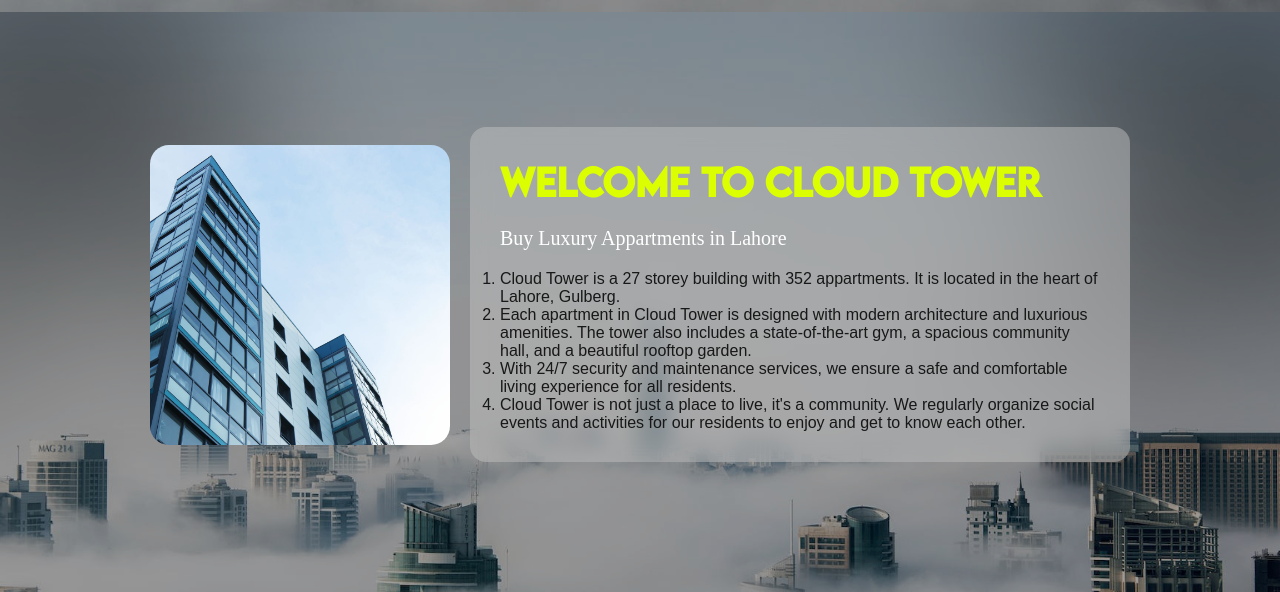
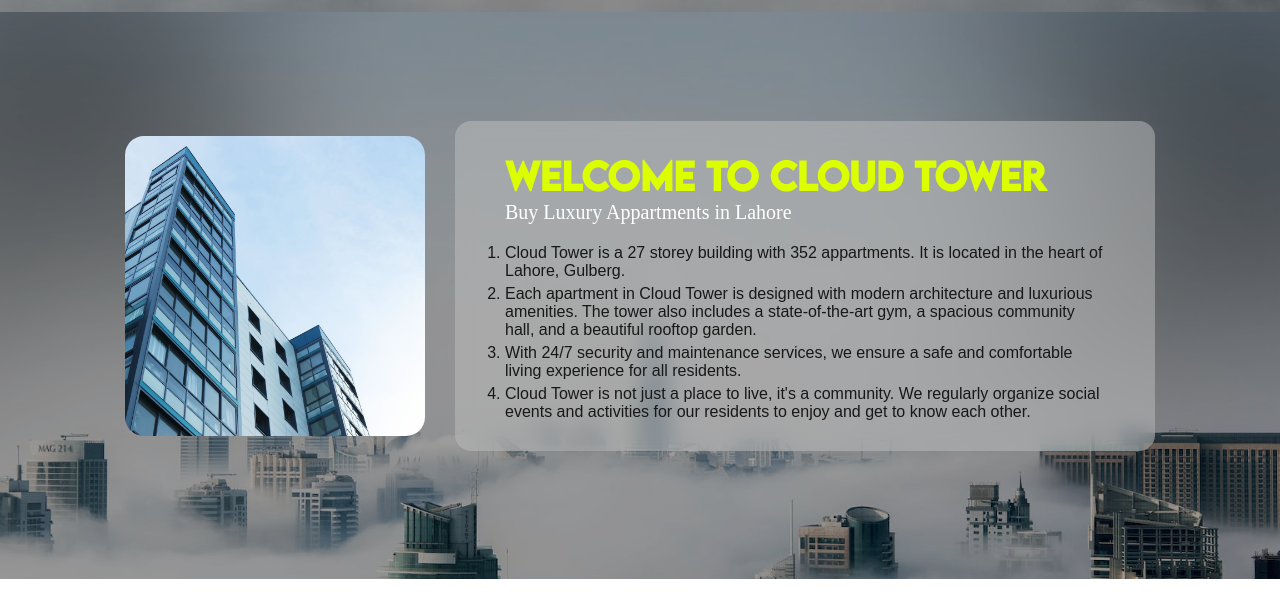
Before and after one commit to theajmalrazaq/Cloudtower, a plain HTML site: page index.html in a window 1280 px wide. Shown: the part 788-1380 px from the top of the page. Drawn offline with Linux system fonts and the light colour scheme; a web font is replaced by a local one.

Commit message:
Fix margin and padding in welcome container

```diff
--- a/index.html
+++ b/index.html
@@ -64,8 +64,8 @@
 <div class="welcome_container">
 <div class="welcome_container_upper"><img src="pexels-expect-best-323705.jpg" alt="" height="300px" class="welcome_image"></div>
 <div class="welcome_container_lower">
-<h1>Welcome to Cloud Tower</h1>
-<p class="welcome_sub_heading">Buy Luxury Appartments in Lahore</p>
+    <div class="welcome_head"><h1>Welcome to Cloud Tower</h1>
+<p class="welcome_sub_heading">Buy Luxury Appartments in Lahore</p></div>
 <div class="welcome_about">
     <ul>
         <li>Cloud Tower is a 27 storey building with 352 appartments. It is located in the heart of Lahore, Gulberg.<li>Each apartment in Cloud Tower is designed with modern architecture and luxurious amenities. The tower also includes a state-of-the-art gym, a spacious community hall, and a beautiful rooftop garden.</li>
--- a/style.css
+++ b/style.css
@@ -122,7 +122,7 @@ h4{
     cursor: pointer;
 }
 .section{
-   margin: 130px 15px;
+   margin: 128px 15px;
    display: flex;
    justify-content: center;
    align-items: center;
@@ -160,18 +160,19 @@ h4{
     justify-content: center;
     flex-wrap: wrap;
     align-items: center;
-    gap: 20px;
+    gap: 30px;
 }
 .welcome_container_lower{
     background-color: rgba(191, 191, 191, 0.5);
     backdrop-filter: blur(10px);
-    padding: 30px;
+    padding: 30px 50px;
     border-radius: 16px;
     width: 600px;
     display: flex;
+    gap: 20px;
     flex-direction: column;
     justify-content: center;
-    gap: 20px;
+
 }
 .welcome_container_upper{
     display: flex;
@@ -179,14 +180,14 @@ h4{
     align-items: center;
     justify-content: flex-start;
 }
-.welcome_container_lower > h1{
+.welcome_head > h1{
 
     font-family: LemonMilk;
     color:#DBFF00;
     font-size: 2.3rem;
 
 }
-.welcome_container_lower > .welcome_sub_heading{
+.welcome_head > .welcome_sub_heading{
     font-family: "SamsungSharpSans";
     font-weight: 100;
     font-size: 20px;
@@ -207,4 +208,7 @@ h4{
 }
 .welcome_about > ul{
    list-style-type: decimal;
+   display: flex;
+   flex-direction: column;
+   gap: 5px;
 }
```
